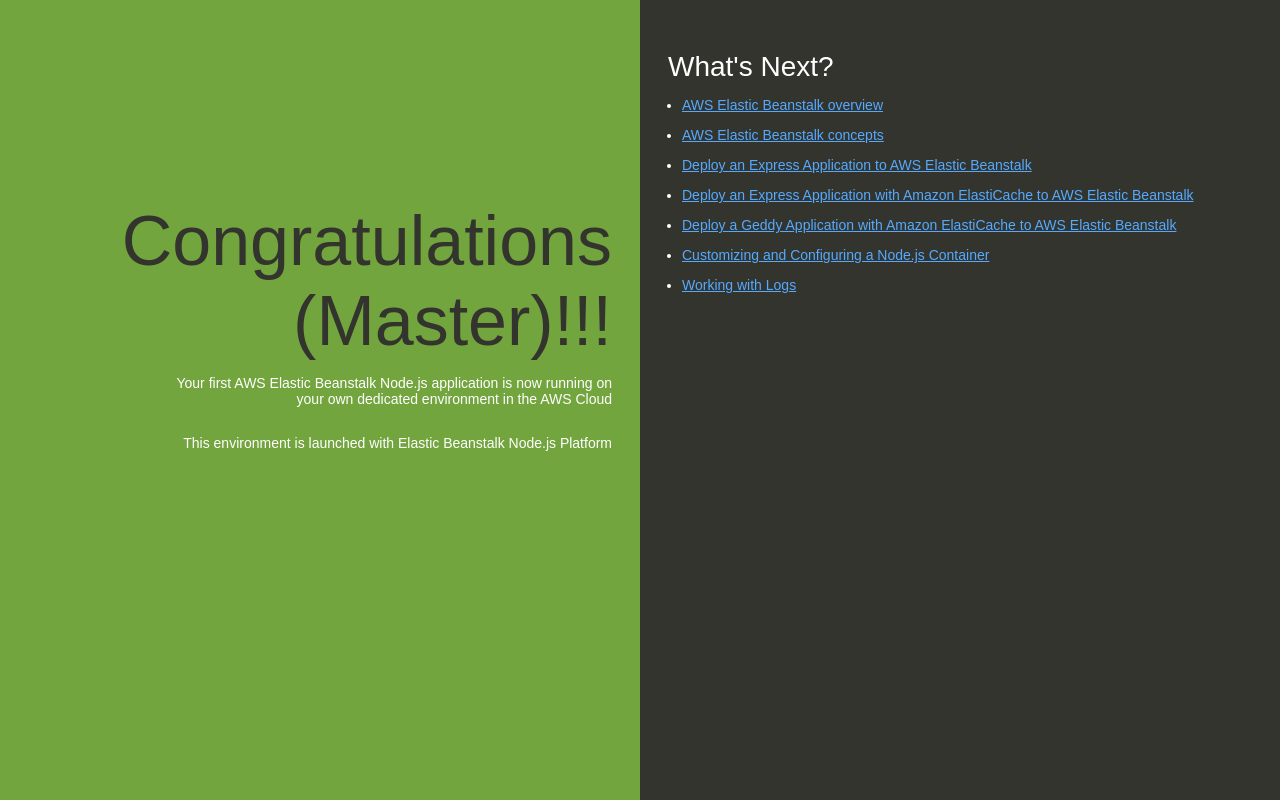
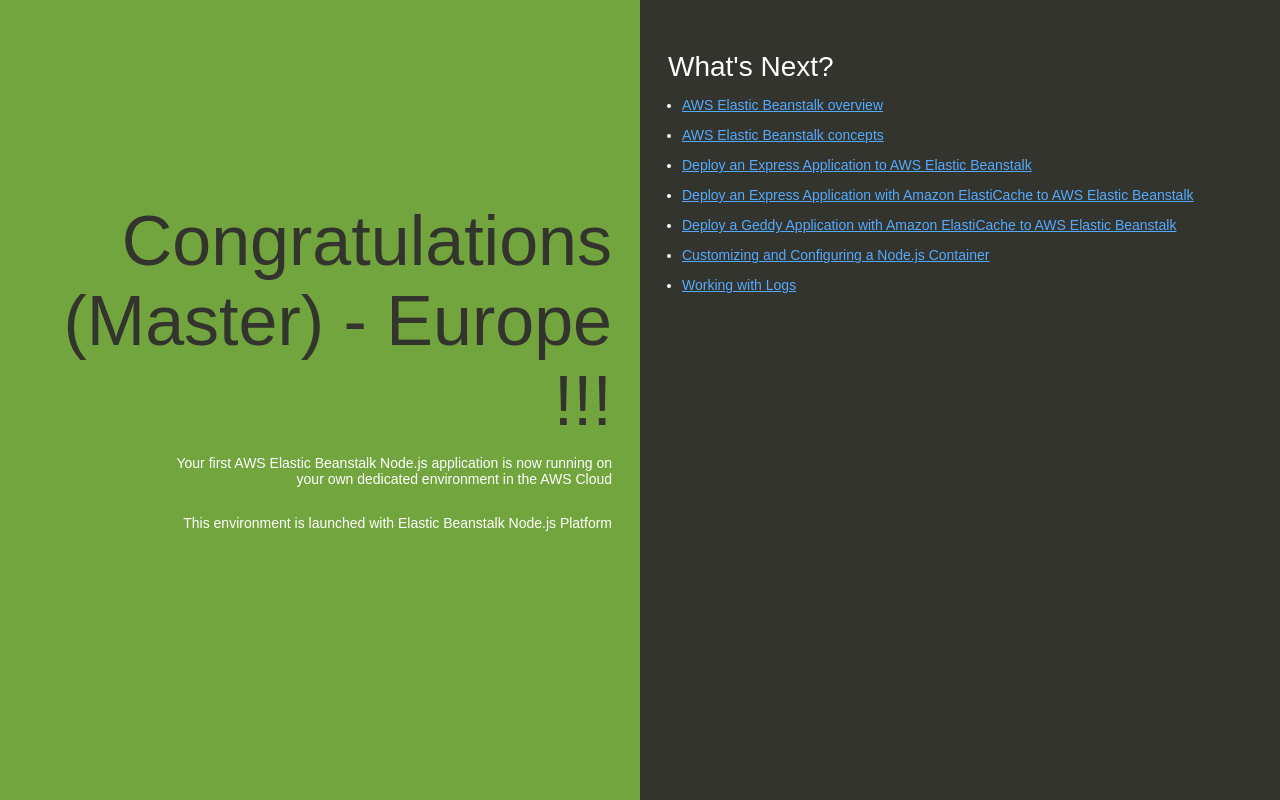
Before and after one commit to taoef1k/nodejs-eb, a website: page index.html in a window 1280 px wide. Drawn offline with Linux system fonts and the light colour scheme.

Commit message:
add info europe

```diff
--- a/index.html
+++ b/index.html
@@ -74,7 +74,7 @@
   </head>
   <body>
     <div class="textColumn">
-      <h1>Congratulations (Master)!!!</h1>
+      <h1>Congratulations (Master) - Europe !!!</h1>
       <p>Your first AWS Elastic Beanstalk Node.js application is now running on your own dedicated environment in the AWS Cloud</p>
       <p>This environment is launched with Elastic Beanstalk Node.js Platform</p>
     </div>
```
